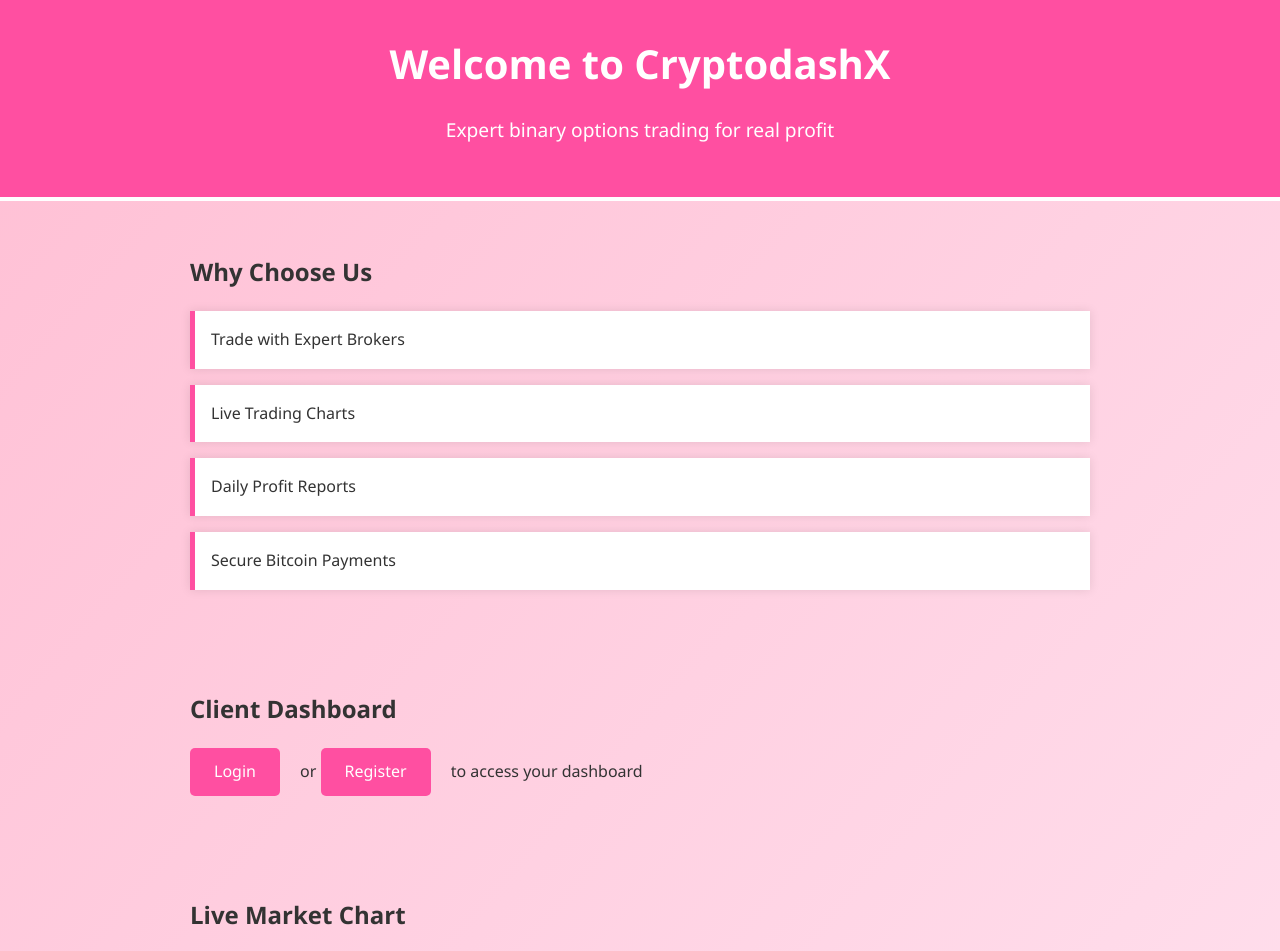
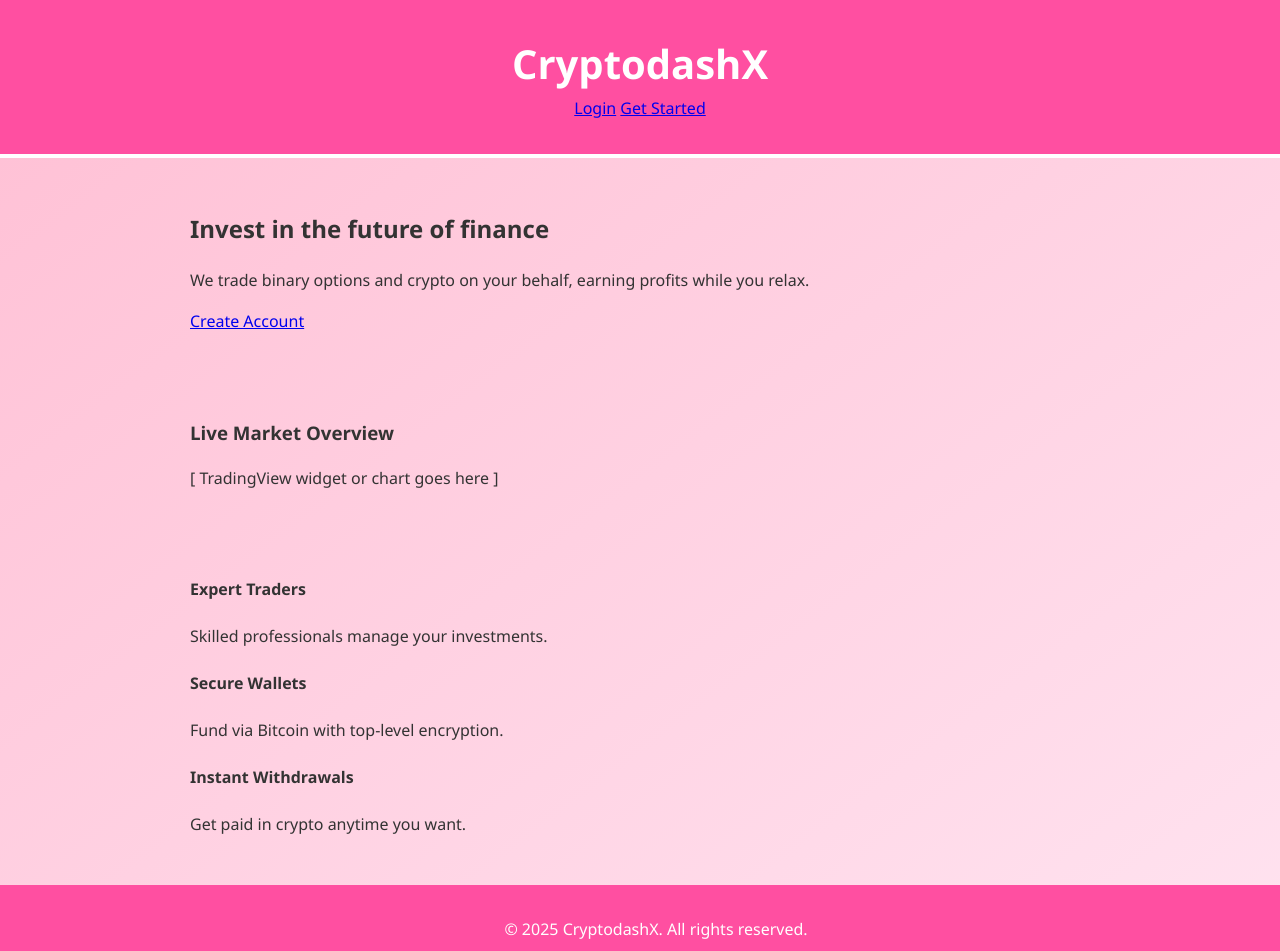
Before and after one commit to benjhyy/CryptodashX-, a plain HTML site: page index.html in a window 1280 px wide. Shown: the top 951 px of the page. Drawn offline with Linux system fonts and the light colour scheme.

Commit message:
Update index.html

```diff
--- a/index.html
+++ b/index.html
@@ -2,40 +2,57 @@
 <html lang="en">
 <head>
   <meta charset="UTF-8" />
-  <meta name="viewport" content="width=device-width, initial-scale=1.0" />
-  <title>CryptodashX - Binary Options Investment</title>
+  <meta name="viewport" content="width=device-width, initial-scale=1.0"/>
+  <title>CryptodashX - Invest Smart</title>
   <link rel="stylesheet" href="style.css" />
 </head>
 <body>
   <header>
-    <h1>Welcome to CryptodashX</h1>
-    <p>Expert binary options trading for real profit</p>
+    <div class="container nav">
+      <h1>CryptodashX</h1>
+      <nav>
+        <a href="login.html">Login</a>
+        <a href="signup.html" class="btn">Get Started</a>
+      </nav>
+    </div>
   </header>
 
-  <section class="features">
-    <h2>Why Choose Us</h2>
-    <ul>
-      <li>Trade with Expert Brokers</li>
-      <li>Live Trading Charts</li>
-      <li>Daily Profit Reports</li>
-      <li>Secure Bitcoin Payments</li>
-    </ul>
+  <section class="hero">
+    <div class="container">
+      <h2>Invest in the future of finance</h2>
+      <p>We trade binary options and crypto on your behalf, earning profits while you relax.</p>
+      <a href="signup.html" class="cta-btn">Create Account</a>
+    </div>
   </section>
 
-  <section class="dashboard">
-    <h2>Client Dashboard</h2>
-    <p><a href="#">Login</a> or <a href="#">Register</a> to access your dashboard</p>
+  <section class="chart-placeholder">
+    <div class="container">
+      <h3>Live Market Overview</h3>
+      <div class="chart-box">[ TradingView widget or chart goes here ]</div>
+    </div>
   </section>
 
-  <section class="charts">
-    <h2>Live Market Chart</h2>
-    <iframe src="https://www.tradingview.com/widgetembed/?frameElementId=tradingview_widget"
-            width="100%" height="400" frameborder="0" allowtransparency="true"
-            scrolling="no"></iframe>
+  <section class="features">
+    <div class="container grid">
+      <div class="feature">
+        <h4>Expert Traders</h4>
+        <p>Skilled professionals manage your investments.</p>
+      </div>
+      <div class="feature">
+        <h4>Secure Wallets</h4>
+        <p>Fund via Bitcoin with top-level encryption.</p>
+      </div>
+      <div class="feature">
+        <h4>Instant Withdrawals</h4>
+        <p>Get paid in crypto anytime you want.</p>
+      </div>
+    </div>
   </section>
 
   <footer>
-    <p>&copy; 2025 CryptodashX. All rights reserved.</p>
+    <div class="container">
+      <p>&copy; 2025 CryptodashX. All rights reserved.</p>
+    </div>
   </footer>
 </body>
 </html>
```
